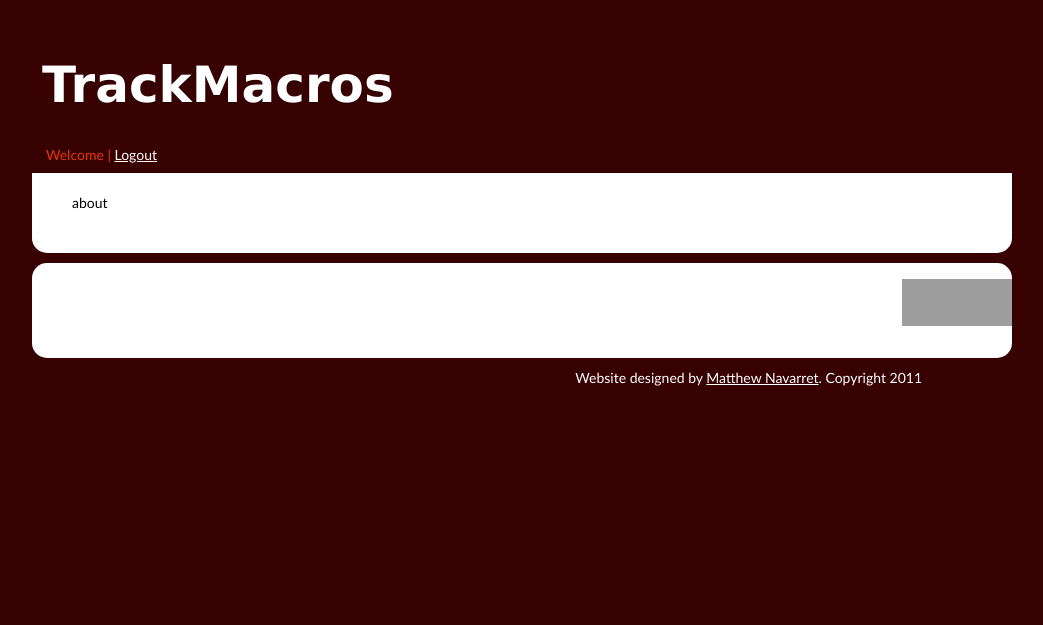
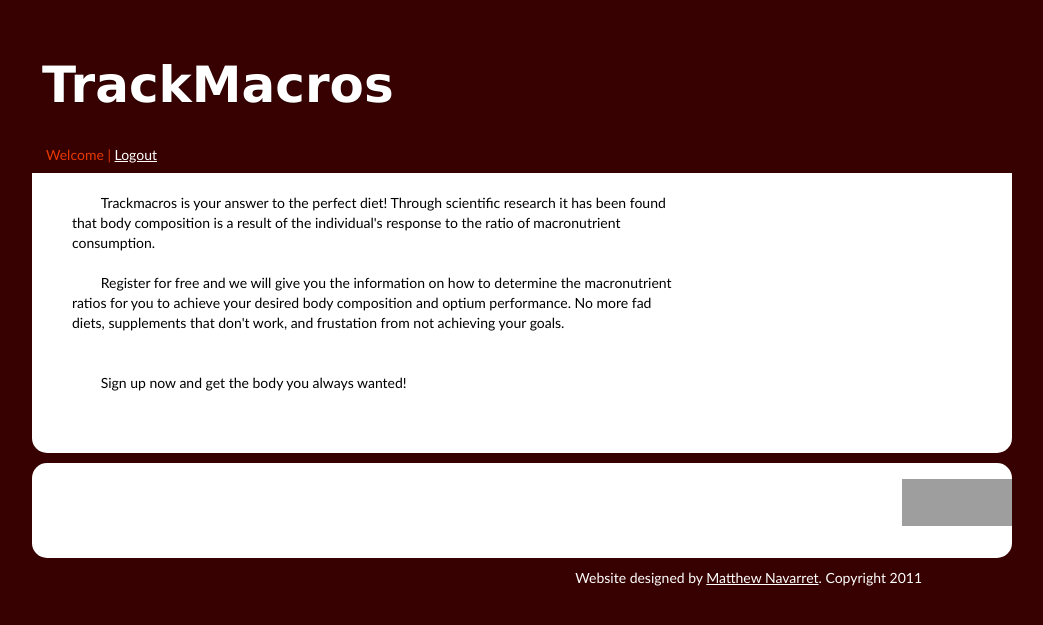
Before and after one commit to mnavarret/trackmacros, a PHP site: template application/views/about.php in a window 1280 px wide. Shown: the top 625 px of the page, without its empty margins (118-1161 px from the left). Run offline with PHP 8.4, Linux system fonts and the light colour scheme; the template is opened without the code that fills it, so the values that code supplies are empty; grey boxes are pictures that could not be loaded.

Commit message:
First draft of about text.

```diff
--- a/application/views/about.php
+++ b/application/views/about.php
@@ -1,5 +1,15 @@
 	<section id="content" class="body">
-		<p>about</p>
+		<pre>
+	Trackmacros is your answer to the perfect diet! Through scientific research it has been found
+that body composition is a result of the individual's response to the ratio of macronutrient
+consumption.
+
+	Register for free and we will give you the information on how to determine the macronutrient
+ratios for you to achieve your desired body composition and optium performance. No more fad
+diets, supplements that don't work, and frustation from not achieving your goals.</p>
+
+	Sign up now and get the body you always wanted!
+		</pre>
 	</section><!-- /#content -->
 
         <section id="bottom">
```
